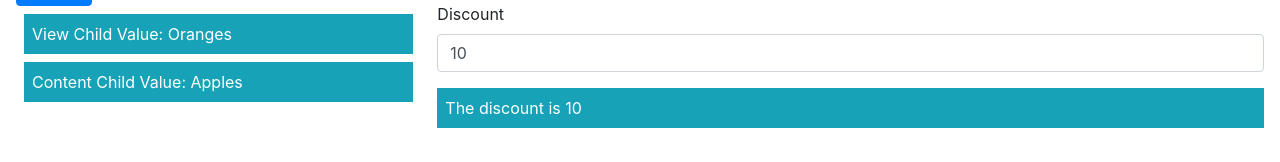
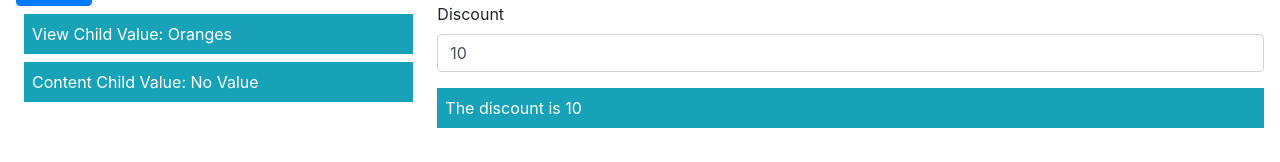
Before and after one commit to david2999999/Angular-6, an Angular app in the folder Understanding-Components/: page / in a window 1280 px wide. Shown: the part 306-468 px from the top of the page. Built offline with nearby package versions, Linux system fonts and the light colour scheme.

Commit message:
retricting the provider search to the nearest component

```diff
--- a/Understanding-Components/src/app/directives/valueDisplay.directive.ts
+++ b/Understanding-Components/src/app/directives/valueDisplay.directive.ts
@@ -1,4 +1,4 @@
-import {Directive, HostBinding, Inject, InjectionToken} from "@angular/core";
+import {Directive, Host, HostBinding, Inject, InjectionToken, Optional} from "@angular/core";
 
 export const VALUE_SERVICE = new InjectionToken("value_service");
 
@@ -6,8 +6,8 @@ export const VALUE_SERVICE = new InjectionToken("value_service");
   selector: "[paDisplayValue]"
 })
 export class PaDisplayValueDirective {
-  constructor( @Inject(VALUE_SERVICE) serviceValue: string) {
-    this.elementContent = serviceValue;
+  constructor( @Inject(VALUE_SERVICE) @Host() @Optional() serviceValue: string) {
+    this.elementContent = serviceValue || "No Value";
   }
 
   @HostBinding("textContent")
```
